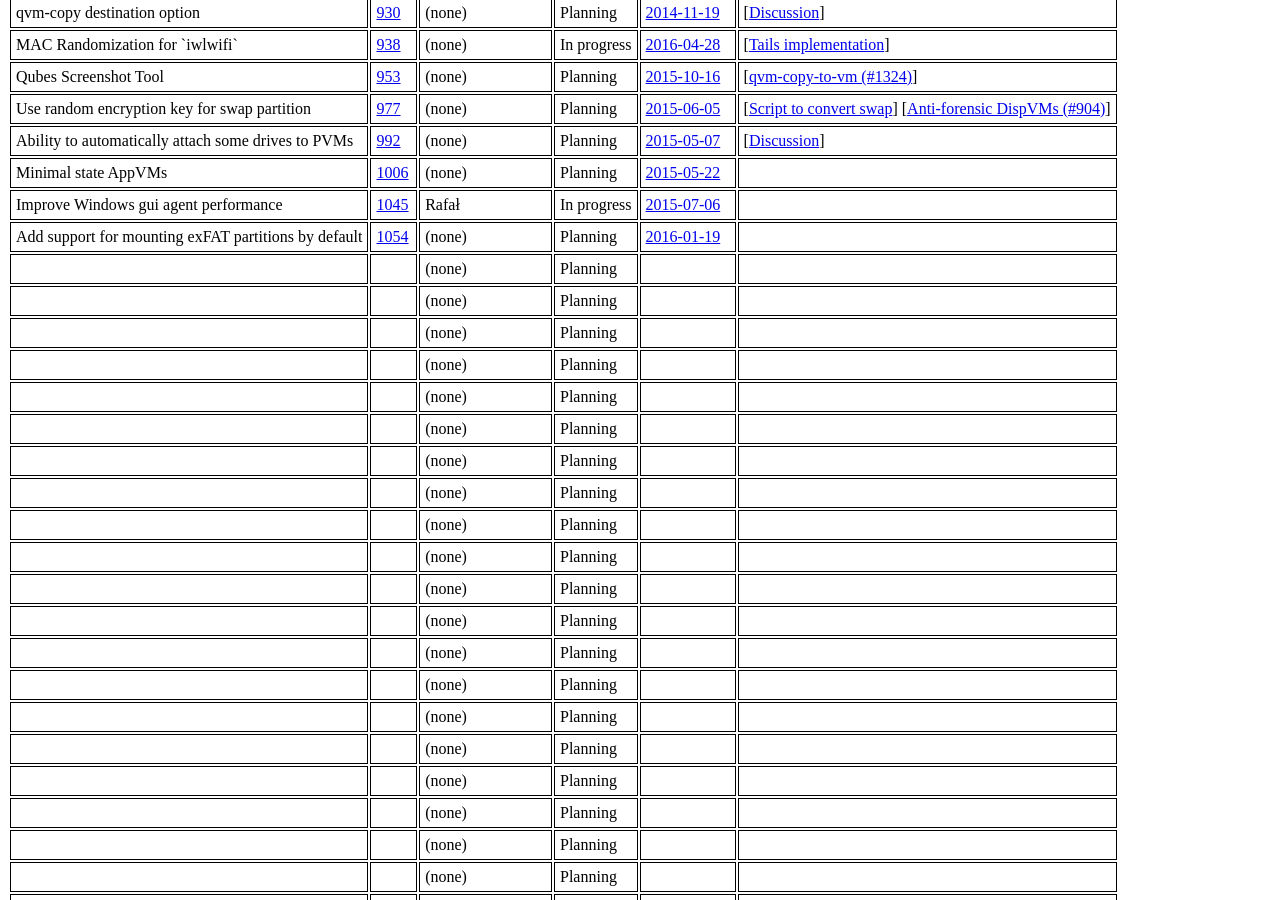
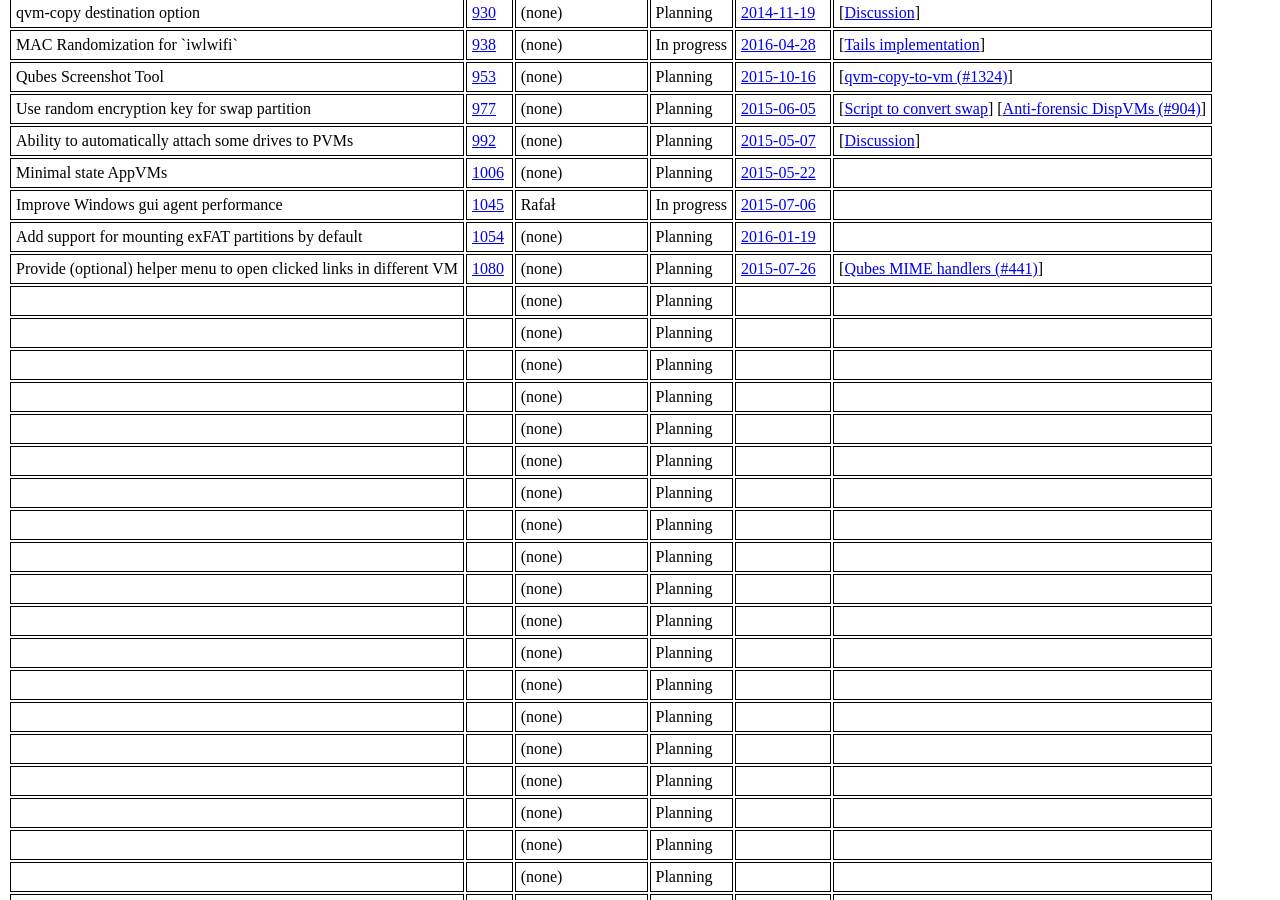
Before and after one commit to QubesOS/qubes-issues, a Jekyll site: the page built from index.md, in a window 1280 px wide and 900 px high, scrolled down 1046 px. Built offline with Jekyll 4.4.1, drawn with Linux system fonts in a browser that asks for light colours.

Commit message:
Track #1080

```diff
--- a/_data/features.yml
+++ b/_data/features.yml
@@ -542,18 +542,18 @@
   - desc   :
     url    :
 
-- name   :
-  issue  :
+- name   : Provide (optional) helper menu to open clicked links in different VM
+  issue  : 1080
   devs   :
   status :
-    code   :
+    code   : Planning
     url    :
   updated:
-    date   :
-    url    :
+    date   : 2015-07-26
+    url    : https://github.com/QubesOS/qubes-issues/issues/1080#issuecomment-124994395
   info   :
-  - desc   :
-    url    :
+  - desc   : Qubes MIME handlers (#441)
+    url    : https://github.com/QubesOS/qubes-issues/issues/441
   - desc   :
     url    :
 
```
